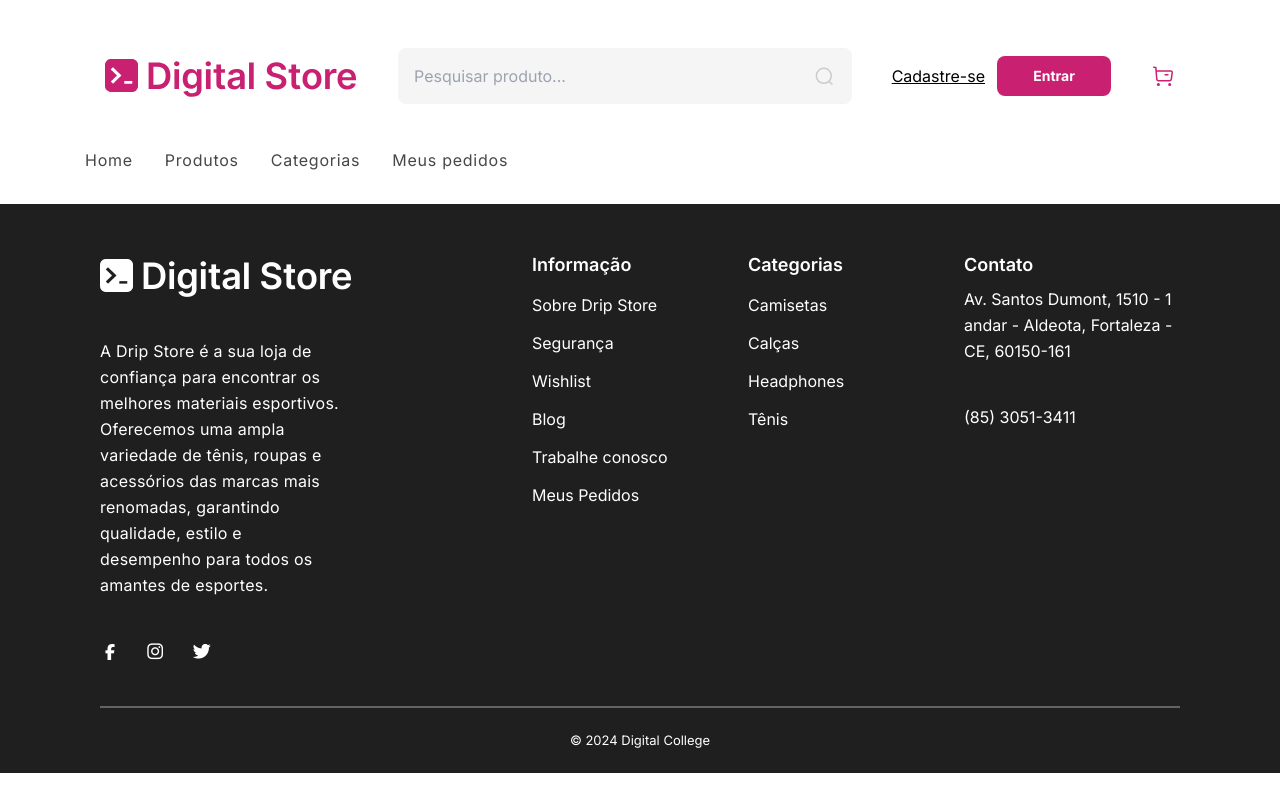
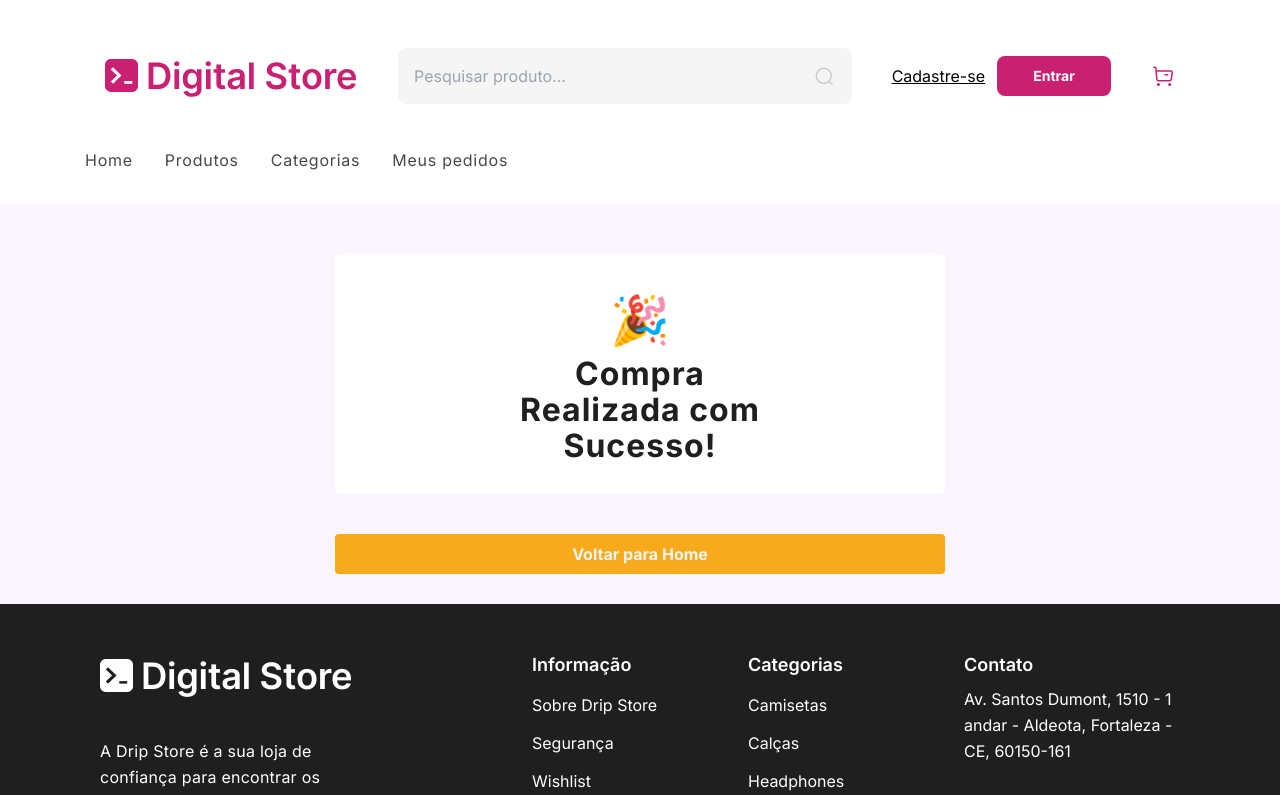
Before and after one commit to flaviare1s/drip-store, a React (Vite) app: page /order-success in a window 1280 px wide. Shown: the top 795 px of the page. Built offline with nearby package versions, Linux system fonts and the light colour scheme; no server answers.

Commit message:
Adiciona página de success

```diff
--- a/src/App.jsx
+++ b/src/App.jsx
@@ -22,6 +22,7 @@ import { Sneakers } from "./pages/Sneakers.jsx";
 import { Phones } from "./pages/Phones.jsx";
 import { SearchResults } from "./pages/SearchResults.jsx";
 import { CheckoutForm } from "./pages/CheckoutForm.jsx";
+import { OrderSuccess } from "./pages/OrderSuccess.jsx";
 export function App() {
   const [usuarioLogado, setUsuarioLogado] = useState(null);
   const [loading, setLoading] = useState(true);
@@ -57,6 +58,7 @@ export function App() {
             <Route path="/orders" element={<Orders />} />
             <Route path="/checkout" element={<CartCheckout />} />
             <Route path="/payment" element={<CheckoutForm />} />
+            <Route path="order-success" element={<OrderSuccess />} />
             <Route path="search/:palavraChave" element={<SearchResults />} />
           </Routes>
           <Footer />
--- a/src/pages/CheckoutForm.jsx
+++ b/src/pages/CheckoutForm.jsx
@@ -14,7 +14,7 @@ export const CheckoutForm = () => {
   const navigate = useNavigate()
 
   const onSubmit = async () => {
-    navigate("/")
+    navigate("/order-success")
   };
 
   return (
--- /dev/null
+++ b/src/pages/OrderSuccess.jsx
@@ -0,0 +1,19 @@
+import { Link } from "react-router-dom";
+
+export const OrderSuccess = () => {
+  return (
+    <section className="flex flex-col justify-center items-center p-[30px] bg-purple-50">
+      <div className="bg-white p-[30px] w-full rounded mt-[20px] md:w-1/2 m-auto">
+        <p className="w-full text-[48px] text-center">🎉</p>
+        <h1 className=" text-dark-gray text-[24px] text-center font-bold leading-[34px] tracking-[0.75] md:text-[32px] md:leading-[36px] md:tracking-[1px] md:w-1/2 md:m-auto">Compra Realizada com Sucesso!</h1>
+      </div>
+
+      <Link
+        to="/"
+        className="mt-10 block w-full h-10 bg-warning text-light-gray-3 text-center py-2 font-bold leading-6 rounded hover:bg-warning_hover md:w-1/2 m-auto"
+      >
+        Voltar para Home
+      </Link>
+    </section>
+  );
+};
```
